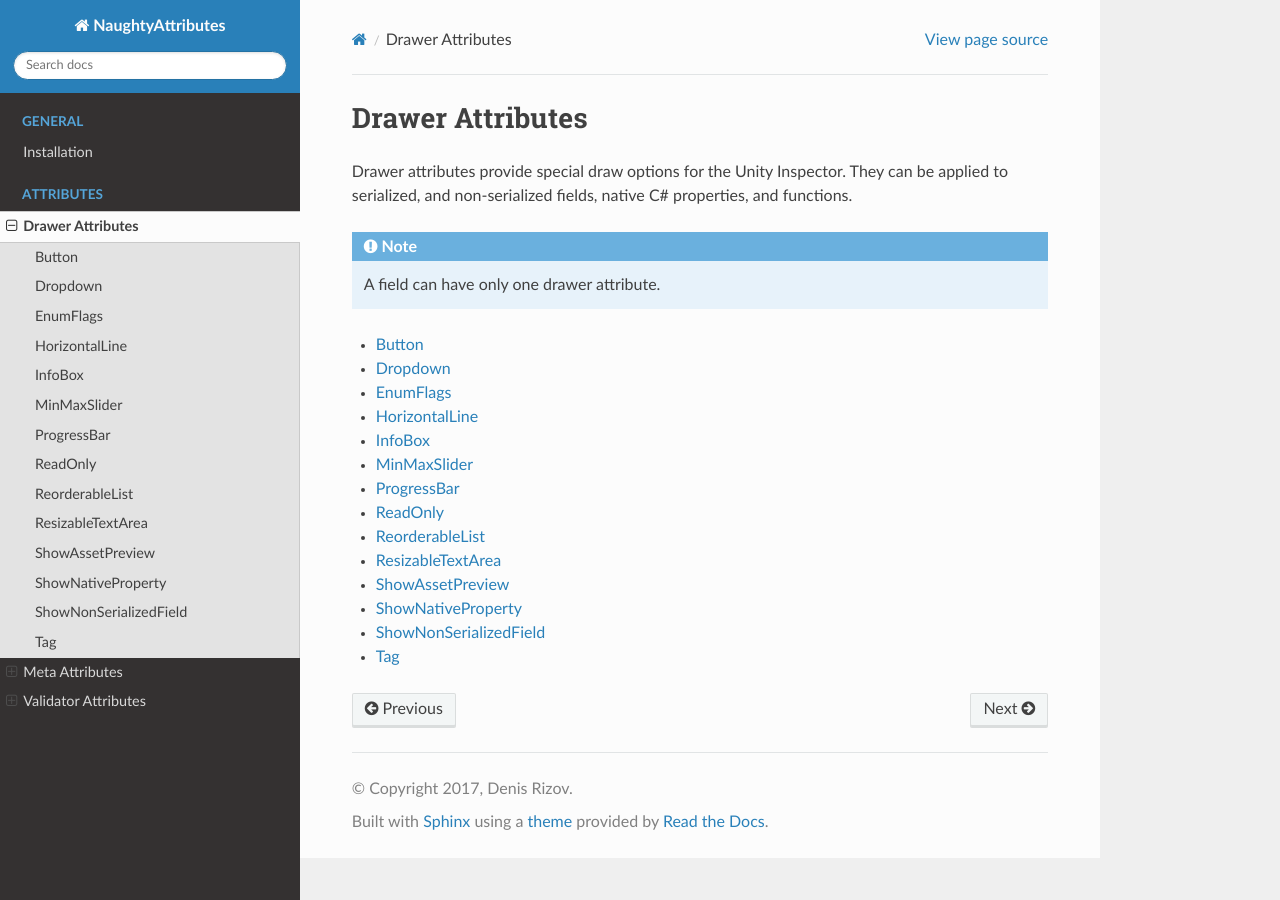
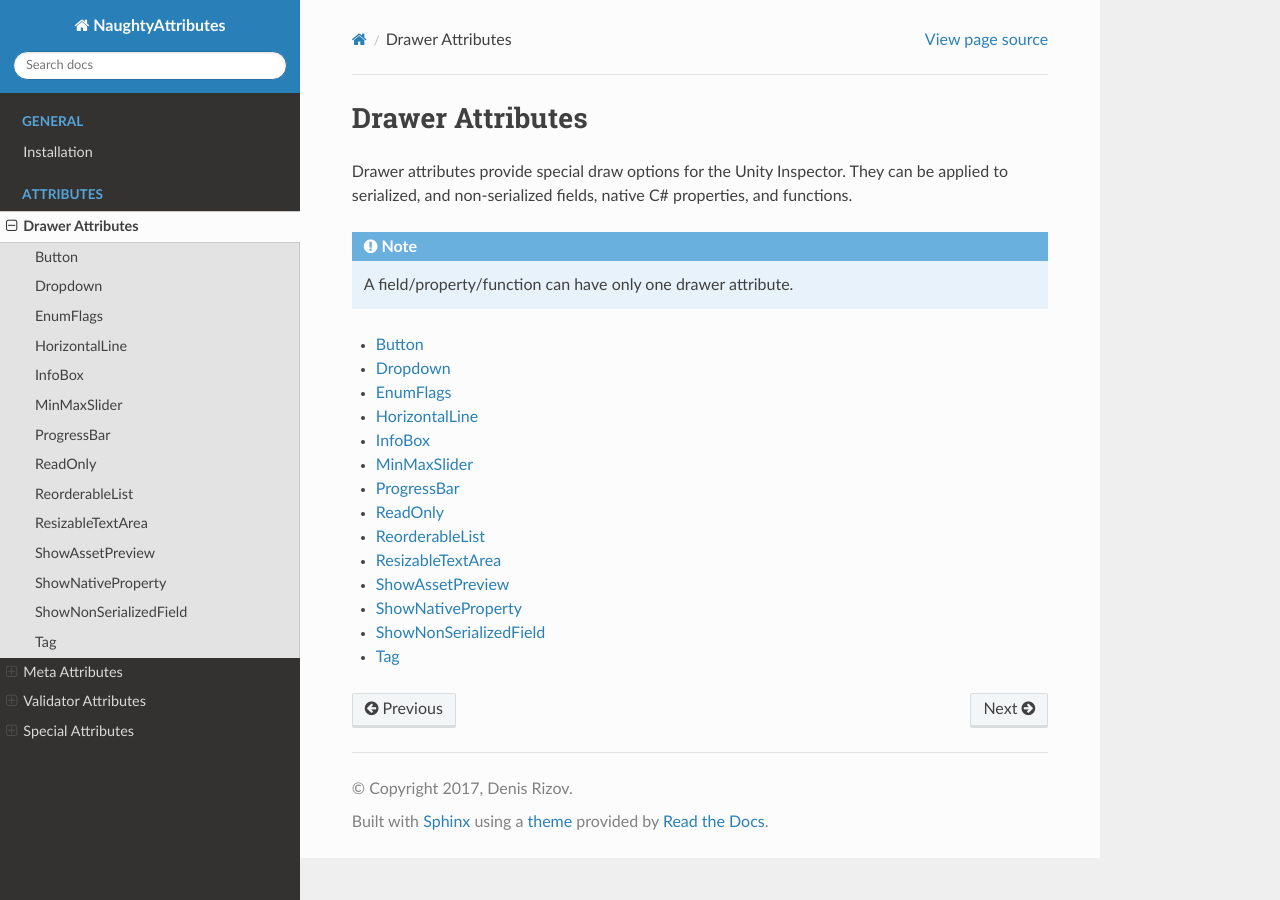
Before and after one commit to dbrizov/na-docs, a Sphinx documentation site: the page built from source/attributes/drawer_attributes/index.rst, in a window 1280 px wide. Built offline with Sphinx 7.4.7 and the Read the Docs theme 2.0.0, drawn with Linux system fonts in a browser that asks for light colours.

Commit message:
add: AllowNesting attribute

```diff
--- a/source/attributes/drawer_attributes/index.rst
+++ b/source/attributes/drawer_attributes/index.rst
@@ -1,10 +1,12 @@
+.. _label-drawer-attributes:
+
 Drawer Attributes
 =================
 Drawer attributes provide special draw options for the Unity Inspector.
 They can be applied to serialized, and non-serialized fields, native C# properties, and functions.
 
 .. note::
-    A field can have only one drawer attribute.
+    A field/property/function can have only one drawer attribute.
 
 .. toctree::
     :maxdepth: 1
--- a/source/attributes/drawer_attributes/min_max_slider.rst
+++ b/source/attributes/drawer_attributes/min_max_slider.rst
@@ -1,3 +1,5 @@
+.. _label-min-max-slider:
+
 MinMaxSlider
 ============
 A double slider. The **min value** is saved to the **X** property, and the **max value** is saved to the **Y** property of a **Vector2** field::
--- a/source/attributes/meta_attributes/enable_disable_if.rst
+++ b/source/attributes/meta_attributes/enable_disable_if.rst
@@ -1,2 +1,4 @@
+.. _label-enable-disable-if:
+
 EnableIf / DisableIf
 ====================
--- a/source/attributes/meta_attributes/index.rst
+++ b/source/attributes/meta_attributes/index.rst
@@ -1,3 +1,5 @@
+.. _label-meta-attributes:
+
 Meta Attributes
 ===============
 Give fields meta data. A field can have more than one meta attribute.
--- a/source/index.rst
+++ b/source/index.rst
@@ -39,3 +39,4 @@
     attributes/drawer_attributes/index
     attributes/meta_attributes/index
     attributes/validator_attributes/index
+    attributes/special_attributes/index
```
Also changed, not shown: source/attributes/special_attributes/allow_nesting.rst (added, +29 -0 lines), source/attributes/special_attributes/index.rst (added, +8 -0 lines).
